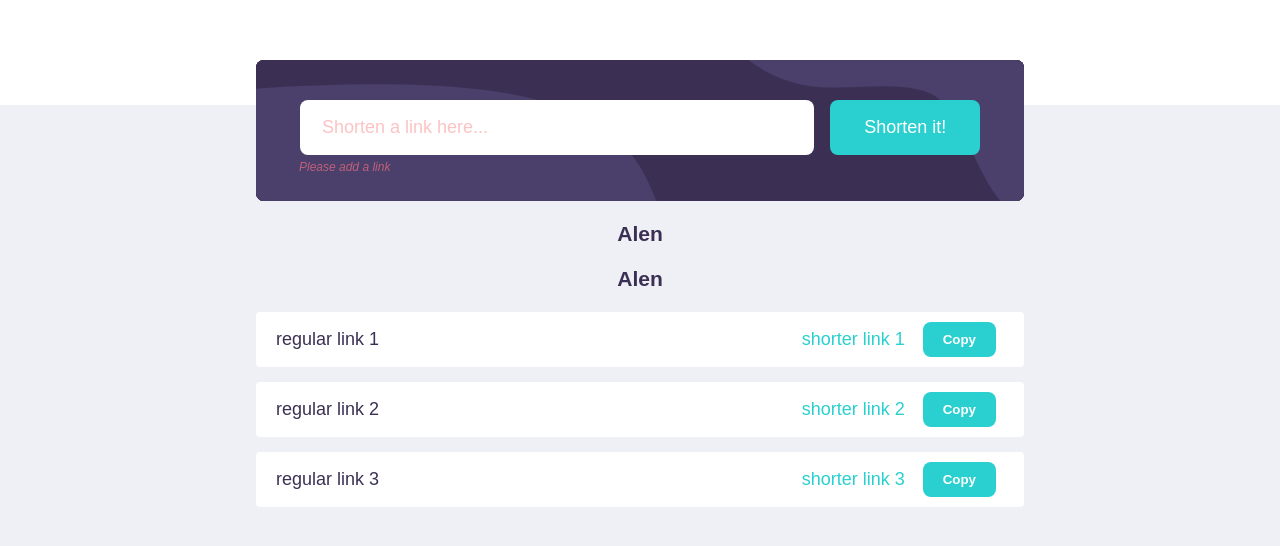
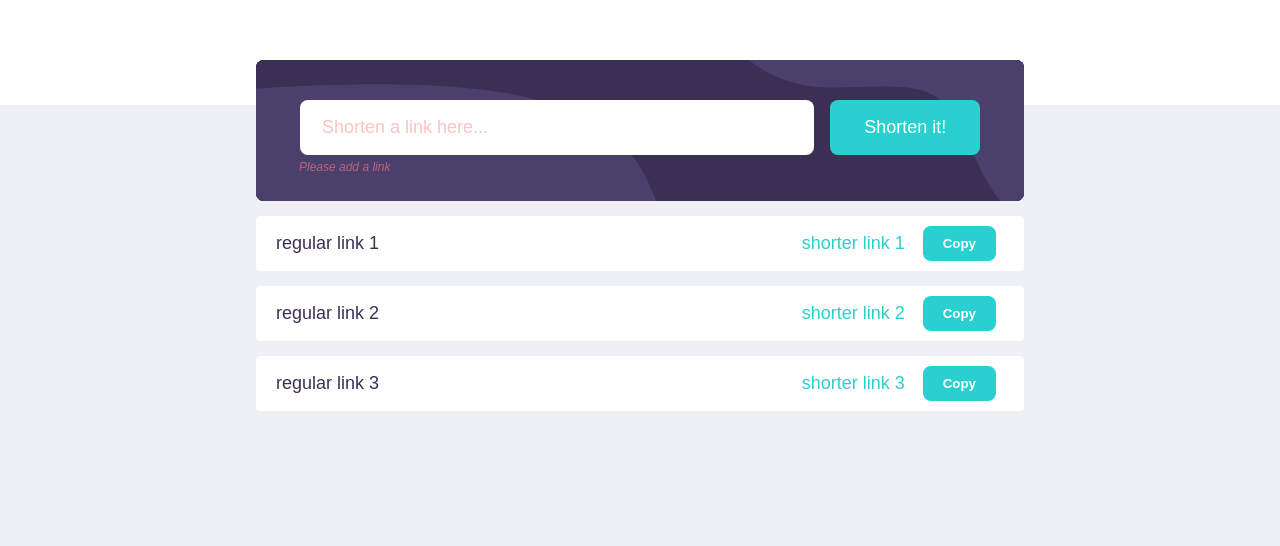
Before and after one commit to AlenJakob/Short-url, a Vue app: page / in a window 1280 px wide. Shown: the top 546 px of the page. Built offline with nearby package versions, Linux system fonts and the light colour scheme.

Commit message:
button status on progress

```diff
--- a/src/components/SearchBar/SearchBar.vue
+++ b/src/components/SearchBar/SearchBar.vue
@@ -3,11 +3,10 @@
     <div class="search-bg"></div>
     <div class="main-bar">
       <div class="search-bar">
-      <!-- v-model on custom component -->
+        <!-- v-model on custom component -->
         <Input :shorten="shorten" />
       </div>
-      <h3>{{ dupa.name }} </h3>
-      <h3>{{ second.name }} </h3>
+
       <div class="links">
         <div class="link" v-for="link in links" :key="link.id">
           <div class="regular">{{ link.regularLink }}</div>
@@ -29,7 +28,7 @@
 </template>
 
 <script>
-import { ref, defineComponent, reactive } from 'vue';
+import { ref, defineComponent, reactive } from "vue";
 import { uuid, validateInput, parseLink } from "./helpers.js";
 import Input from "./Input";
 export default defineComponent({
@@ -37,12 +36,11 @@ export default defineComponent({
     Input,
   },
   setup() {
-    const dupa = ref({name:"Alen"});
-    const second = reactive({
-      name: 'Alen',
-    })
-
-    return {dupa, second}
+    // const dupa = ref({ name: "Alen" });
+    // const second = reactive({
+    //   name: "Alen",
+    // });
+    // return { dupa, second };
   },
   data() {
     return {
@@ -80,13 +78,13 @@ export default defineComponent({
     btnStatus(id, copied) {
       this.copied = copied;
       let copiedLinks = [...this.links];
-      copiedLinks.map((link) => {
-        link.isActive = false;
-        return {
-          ...link,
-          isActive: link.id === id ? (link.isActive = true) : (link.isActive = false),
-        };
+
+      copiedLinks.find((listItem) => {
+         listItem.id === id
+          ? (listItem.isActive = true)
+          : (listItem.isActive = false);
       });
+
     },
     shorten(inputValue) {
       this.links.push({
```
